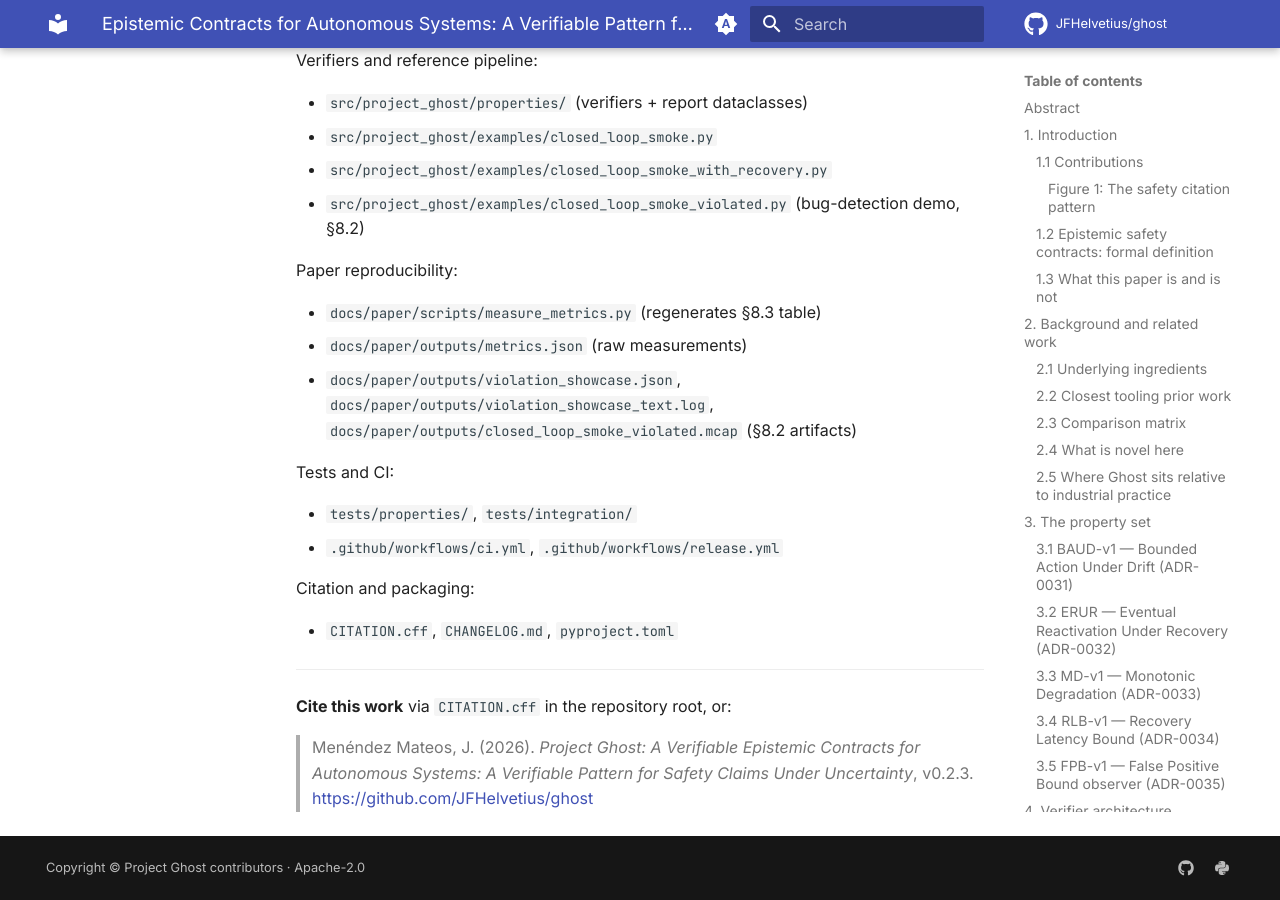
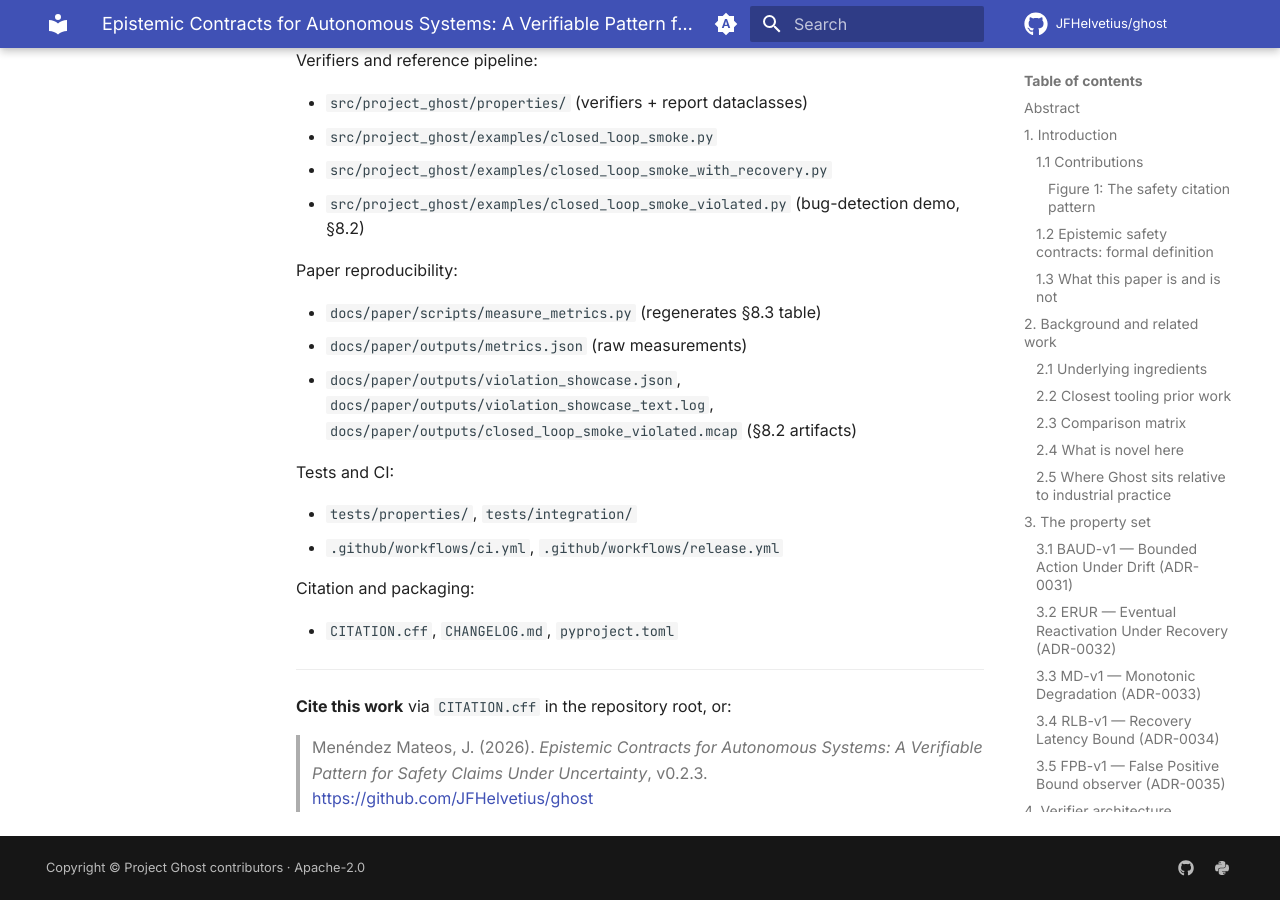
Before and after one commit to JFHelvetius/ghost, an MkDocs documentation site: the page built from docs/paper/project_ghost_v0_2.md, in a window 1280 px wide and 900 px high, scrolled down 33645 px. Built offline with MkDocs 1.6.1 and Material for MkDocs 9.7.7, drawn with Linux system fonts in a browser that asks for light colours; comment, search, counter and statistics services are not loaded.

Commit message:
fix citation block: stale 'Project Ghost: A Verifiable...' residue

```diff
--- a/docs/paper/project_ghost_v0_2.md
+++ b/docs/paper/project_ghost_v0_2.md
@@ -1555,7 +1555,7 @@ Citation and packaging:
 
 **Cite this work** via `CITATION.cff` in the repository root, or:
 
-> Menéndez Mateos, J. (2026). *Project Ghost: A Verifiable
-> Epistemic Contracts for Autonomous Systems: A Verifiable Pattern
-> for Safety Claims Under Uncertainty*, v0.2.3.
+> Menéndez Mateos, J. (2026). *Epistemic Contracts for Autonomous
+> Systems: A Verifiable Pattern for Safety Claims Under
+> Uncertainty*, v0.2.3.
 > <https://github.com/JFHelvetius/ghost>
```
